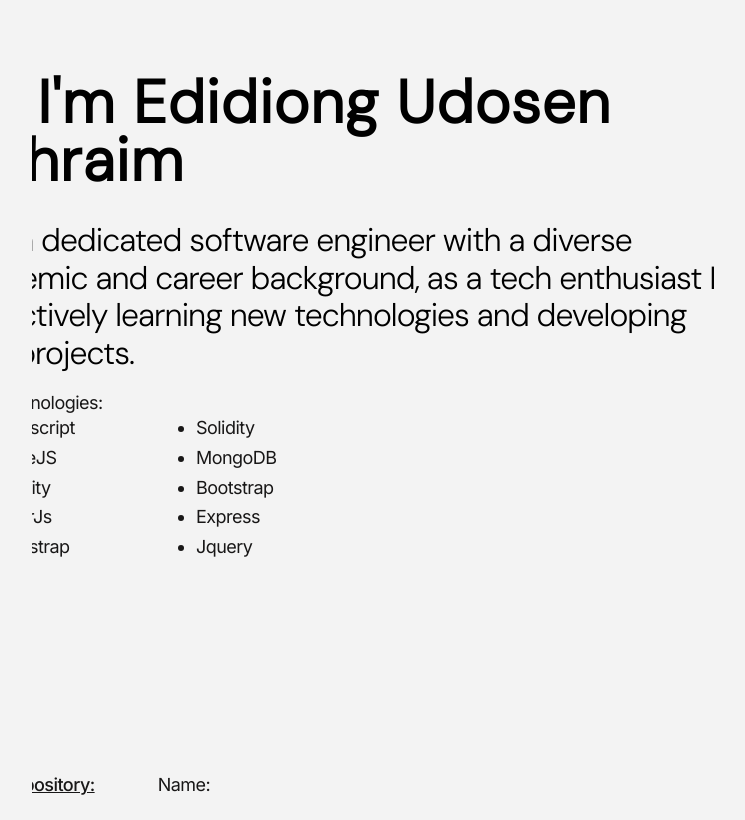
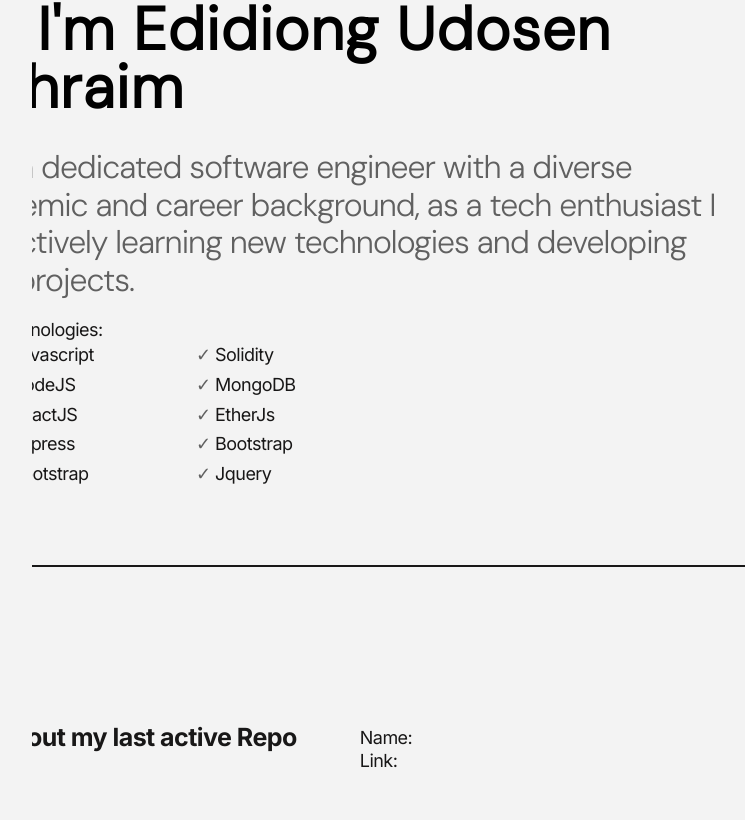
Before and after one commit to ehxdie/Portfolio, a React (Create React App) app in the folder my-website/: page /AboutPage in a window 1280 px wide. Shown: the part 260-1080 px from the top of the page, without its empty margins (128-873 px from the left). Built offline with nearby package versions, Linux system fonts and the light colour scheme; no server answers.

Commit message:
Minor tweaks on overall css

```diff
--- a/my-website/src/Components/Pages/AboutPage.js
+++ b/my-website/src/Components/Pages/AboutPage.js
@@ -16,16 +16,16 @@ function AboutPage() {
             <div className='Aboutpage-techstack'>
             Core technologies:
             <ul className='list'>
-              <li>Javascript</li>
-              <li>Solidity</li>
-              <li>NodeJS</li>
-              <li>MongoDB</li>
-              <li>Solidity</li>
-              <li>Bootstrap</li>
-              <li>EtherJs</li>
-              <li>Express</li>
-              <li>Bootstrap</li>
-              <li>Jquery</li>
+              <li className='list1'> Javascript</li>
+              <li className='list1'> Solidity</li>
+              <li className='list1'> NodeJS</li>
+              <li className='list1'> MongoDB</li>
+              <li className='list1'> ReactJS</li>
+              <li className='list1'> EtherJs</li>
+              <li className='list1'> Express</li>
+              <li className='list1'> Bootstrap</li>
+              <li className='list1'> Bootstrap</li>
+              <li className='list1'> Jquery</li>
 
             </ul>
 
@@ -42,9 +42,6 @@ function AboutPage() {
         <div className='Aboutpage-info'>
           <Repositories/>
         </div>
-        <div className='Aboutpage-contact'>
-
-        </div>
 
       </div>
 
--- a/my-website/src/Components/Projects.js
+++ b/my-website/src/Components/Projects.js
@@ -33,7 +33,7 @@ function Projects(props) {
                 {infocontrol1 ? null : <div className='projects-container-text3'>{props.stack}</div>}
             </div>
 
-            <a className='projects-container-link'href={props.link} target='_blank' rel='noopener noreferrer'>{props.link}</a>
+            <a className='projects-container-link'href={props.link} target='_blank' rel='noopener noreferrer'>Visit Site</a>
 
         </div>
 
--- a/my-website/src/Components/Repositories.js
+++ b/my-website/src/Components/Repositories.js
@@ -1,5 +1,6 @@
 import React from 'react'
 import { useState, useEffect } from 'react';
+import ArrowForwardOutlinedIcon from '@mui/icons-material/ArrowForwardOutlined';
 
 
 function Repositories() {
@@ -7,7 +8,7 @@ function Repositories() {
   const [activeRepo, setActiveRepo] = useState([]);
   const [allRepos, setAllRepos] = useState([]);
 
-
+ console.log(allRepos);
   // Fetching all repositories
  const getAllRepos = async () => {
      try {
@@ -66,12 +67,15 @@ useEffect(() => {
     <div className='repository-container'>
         <div className='active-repo'>
               <div className='underline'>
-                  Active repository:
+                  Checkout my last active Repo <br></br>
+                  <ArrowForwardOutlinedIcon className='contact-arrow' />
               </div>
 
               <div className='active-repo-info'>
-                  Name:{activeRepo.full_name}
-                  <a href={activeRepo.html_url}>{activeRepo.html_url}</a>
+                  Name: {activeRepo.full_name}
+                  <div>
+                  Link:   <a href={activeRepo.html_url}> {activeRepo.html_url}</a>
+                 </div>
               </div>
         </div>
     </div>
--- a/my-website/src/index.css
+++ b/my-website/src/index.css
@@ -43,7 +43,7 @@ body{
   flex-shrink: 0;
   font-family: 'DM Sans', sans-serif;
   margin-top: 64px;
-  margin-bottom: 223px;
+  margin-bottom: 150px;
 }
 .Header-container-1{
   display: flex;
@@ -198,7 +198,7 @@ body{
   width: 1120px;
   flex-shrink: 0;
   font-family: 'DM Sans', sans-serif;
-
+  border-bottom: 2px solid #181717;
 }
 .Aboutpage-about-text{
   flex: 0.7;
@@ -225,14 +225,9 @@ body{
     /* 37.44px */
     letter-spacing: -0.96px;
     margin-bottom: 20px;
+    color: var(--Main-Gray, #606060);
 }
- .img{
-  width: 640px;
-  height: 364.678px;
-  flex-shrink: 0;
-  border-radius: 20px;
-  box-shadow: 0 0 10px rgba(0, 0, 0, 0.25);
-}
+
 .Aboutpage-techstack {
   color: var(--Main-Black, #181717);
     /* Body */
@@ -254,6 +249,14 @@ body{
     margin-top: 3px;
     /* Equivalent to mt-20 */
     margin-bottom: 5rem;
+}
+ul{
+  list-style: none;
+}
+.list1::before {
+  content: '✓';
+  text-decoration: none;
+  color: var(--Main-Gray, #606060);;
 }
 
 /* Projects */
@@ -296,7 +299,7 @@ body{
   margin-bottom: 113px;
   width: 1120px;
   height: 473px;
-  margin-top: 113px;
+  margin-top: 150px;
   justify-content: space-between;
   border-bottom: 1px solid hsl(0, 0%, 23%);
 }
@@ -384,7 +387,11 @@ body{
     transition-delay: 0.01s;
 }
 .projects-container-link{
-  margin-top: 190px;
+  color: black;
+
+}
+.projects-container-link:hover{
+  text-decoration-color: rgb(14, 14, 175);
 }
 
 .projects-container-image{
@@ -392,12 +399,20 @@ body{
   height: 364.678px;
   align-self: flex-end;
   margin-bottom: 108px;
+  margin-right: 2px;
 }
+.img {
+   width: 640px;
+   height: 364.678px;
+   flex-shrink: 0;
+   border-radius: 20px;
+   box-shadow: 0 4px 8px 0 rgba(0, 0, 0, 0.2), 0 6px 20px 0 rgba(0, 0, 0, 0.19);
+ }
 
 /* Repositories */
 .repository-container{
   display: flex;
-  margin-top: 136px;
+  margin-top: 160px;
 }
 .active-repo{
   display: flex;
@@ -411,9 +426,13 @@ body{
     line-height: 121.5%;
     /* 21.87px */
     letter-spacing: -0.54px;
+
 }
 .underline{
-  text-decoration: underline;
+  display: flex;
+  flex-direction: column;
+  font-size: 25px;
+  font-weight: bold;
 }
 
 .active-repo-info{
@@ -442,6 +461,7 @@ body{
     justify-content: space-between;
     margin-bottom: 196px;
     gap: 190px;
+
 }
 .contact-text{
   color: var(--Main-Black, #181717);
@@ -460,6 +480,8 @@ body{
   display: flex;
   justify-content: center;
   align-items: center;
+  justify-self: flex-end;
+  justify-content: flex-end;
 }
 .contact-form{
   display: flex;
```
